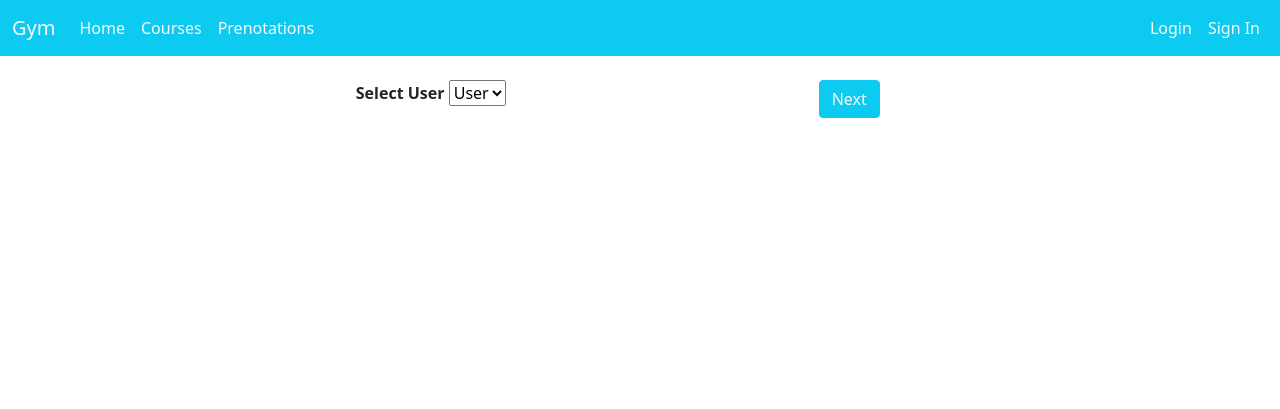
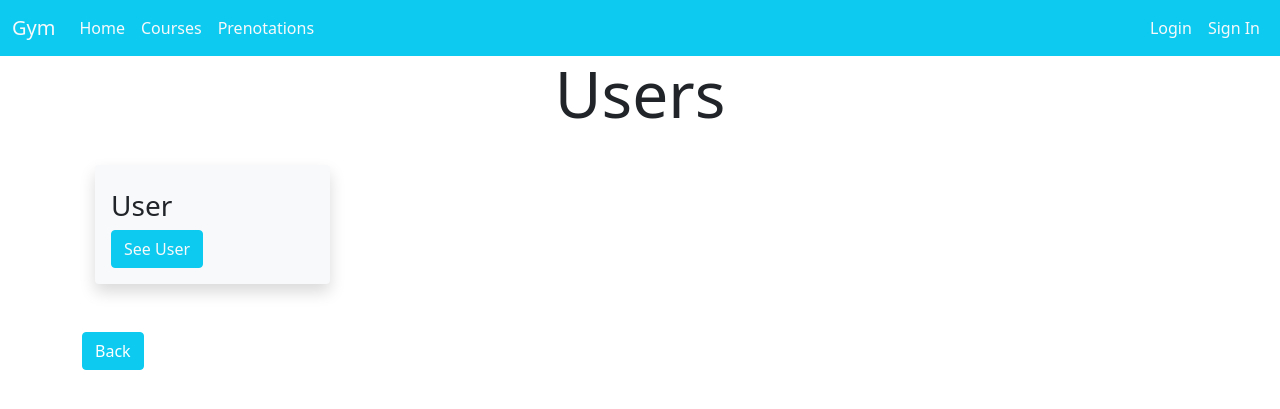
Before and after one commit to Simojoviz/db_project, a Flask app: template templates/users_settings.html in a window 1280 px wide. Shown: the top 409 px of the page. Run offline with Flask 2, Linux system fonts and the light colour scheme; the template is opened without the code that fills it: most values are stand-ins (such as "Sample title", 1, 10 or a date in 2020); some libraries are stand-ins or nearby versions.

Commit message:
fix settings & users settings frontend

```diff
--- a/templates/users_settings.html
+++ b/templates/users_settings.html
@@ -2,24 +2,26 @@
 
 {% block pagebody %}
 <div class="container">
-  <div class="col text-center">
-
-
-  <div>
-    <form action="{{url_for('user_settings')}}" method="POST">
-      <div class="row w-75 mx-auto mt-4">
-        <div class="col text-center">
-          <strong>Select User</strong>
-          <select id="user" name="user">
-          {% for u in users %}
-            <option value="{{ u.id }}"> {{ u.fullname }} </option>
-          {% endfor %}
-          </select>
-        </div>
-        <div class="col text-center">
-          <input type="submit", value="Next" class="btn btn-info text-light" >
+  <h1 class="display-3 text-center">Users</h1>
+  <div class="row">
+    {% for i in users %}
+      <div class="col-xs-12 col-md-3 my-4">
+        <div class="card bg-light shadow" style="width: 90%; border: hidden; margin: auto;">
+          <div class="card-body pt-4">
+            <h3 class="card-title">{{ i.fullname }}</h3>
+            <form action="{{url_for('user_settings')}}" method="POST">
+              <input type="hidden" value="{{ i.id }}" name="user">
+              <input type="submit", value="See User" class="btn btn-info text-light" >
+            </form>
+          </div>
         </div>
       </div>
+    {% endfor %}
+  </div>
+
+  <div class="my-4">
+    <form action= "{{ url_for('private')}}">
+      <input type="submit" value="Back" class="btn btn-info text-white">
     </form>
   </div>
 
```
Also changed, not shown: templates/settings.html (+5 -5 lines).
